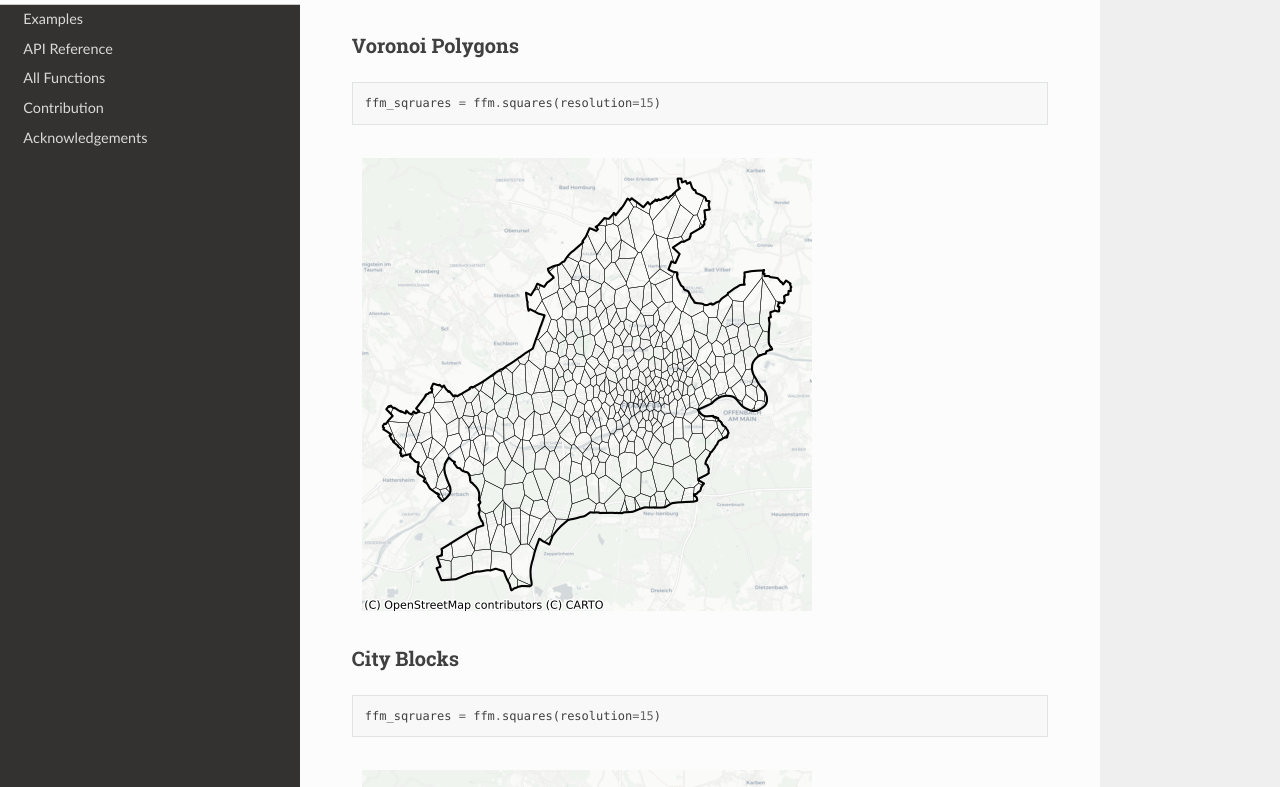
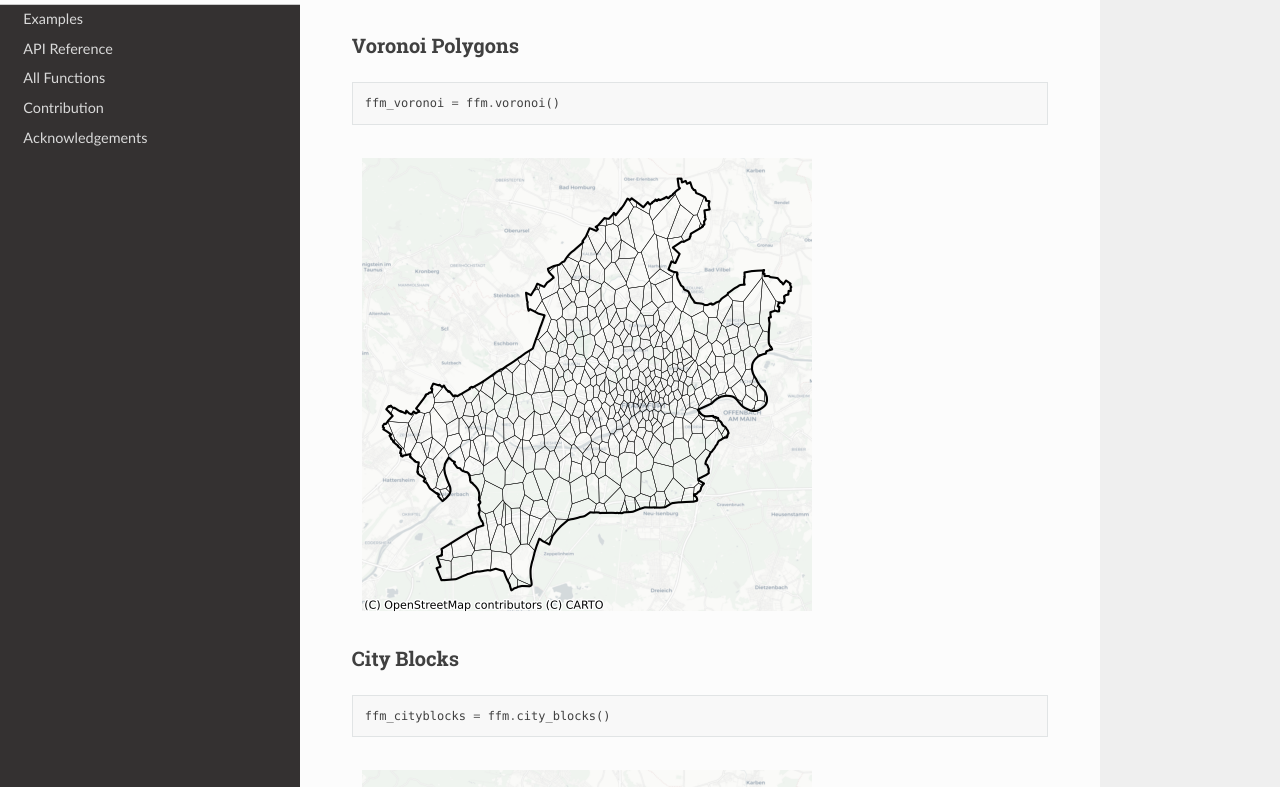
Before and after one commit to siavash-saki/tesspy, a Sphinx documentation site: the page built from docs/source/index.rst, in a window 1280 px wide and 1400 px high, scrolled down 3531 px. Shown: the part 164-951 px from the top of the window. Built offline with Sphinx 7.4.7 and the Read the Docs theme 2.0.0, drawn with Linux system fonts in a browser that asks for light colours; pages that are not in the unit, such as notebooks, are missing from menus; some of the changed text lies outside the part shown.

Commit message:
Changes in Documentation/Introduction
The showcase of different tesselation models was all with the code for squares.

```diff
--- a/docs/source/index.rst
+++ b/docs/source/index.rst
@@ -65,7 +65,7 @@
 --------
 ::
 
-   ffm_sqruares = ffm.squares(resolution=15)
+   ffm_squares = ffm.squares(resolution=15)
 
 
 .. image:: ../readme_pics/Squares.png
@@ -75,7 +75,7 @@
 ----------
 ::
 
-   ffm_sqruares = ffm.squares(resolution=15)
+   ffm_hexagons = ffm.hexagons(resolution=8)
 
 .. image:: ../readme_pics/Hexagons.png
 
@@ -91,7 +91,7 @@
 ----------------
 ::
 
-   ffm_sqruares = ffm.squares(resolution=15)
+   ffm_voronoi = ffm.voronoi()
 
 .. image:: ../readme_pics/Voronoi.png
 
@@ -99,7 +99,7 @@
 ------------
 ::
 
-   ffm_sqruares = ffm.squares(resolution=15)
+   ffm_cityblocks = ffm.city_blocks()
 
 .. image:: ../readme_pics/CB.png
 
```
